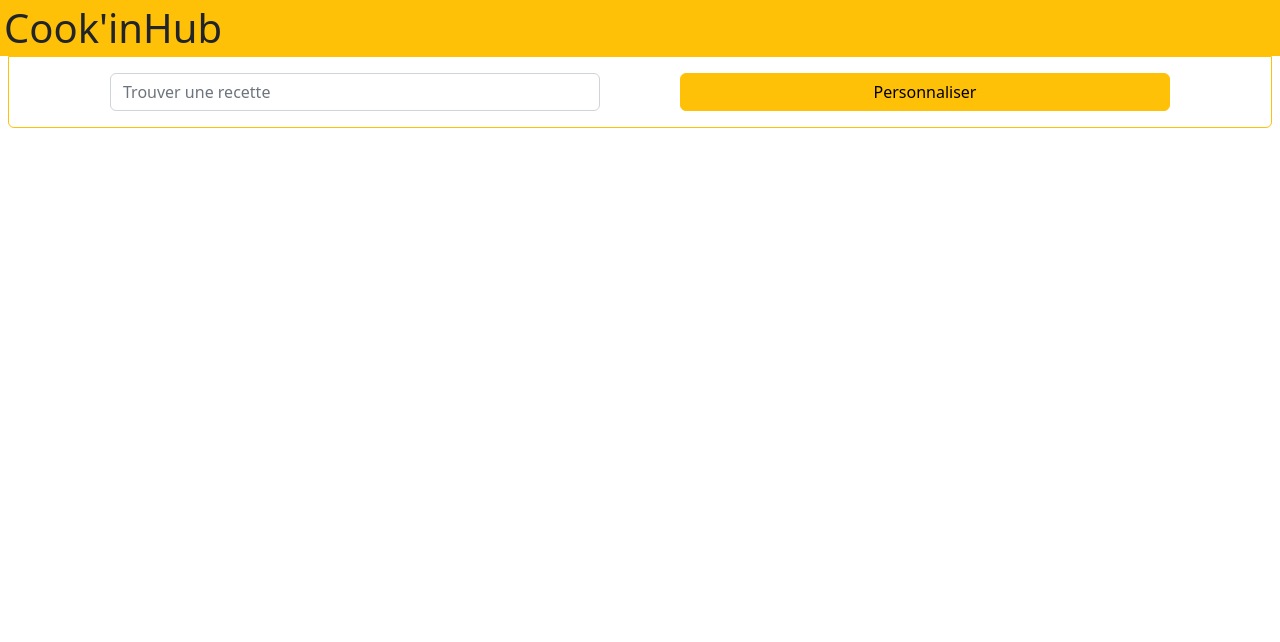
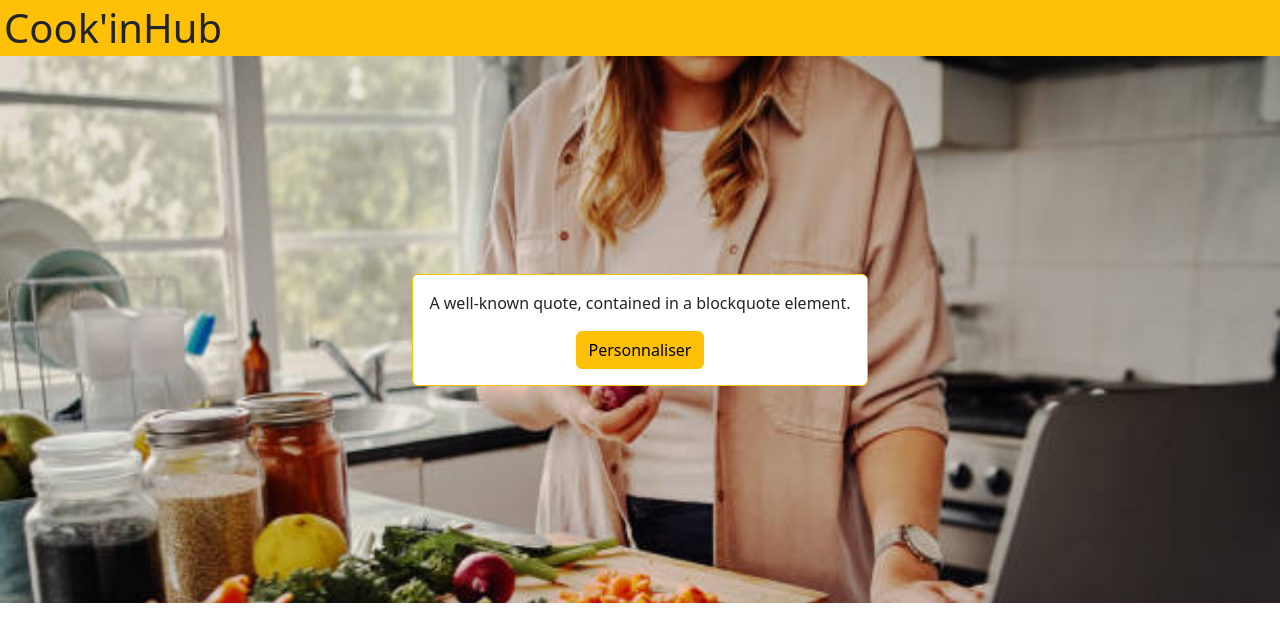
Before and after one commit to BADJEMM98/Recipe_generator, a Vue app in the folder cookinhub/: page / in a window 1280 px wide. Shown: the top 642 px of the page. Built offline with nearby package versions, Linux system fonts and the light colour scheme.

Commit message:
Adjusting of receipe display

```diff
--- a/cookinhub/src/views/HomeVue.vue
+++ b/cookinhub/src/views/HomeVue.vue
@@ -1,29 +1,33 @@
 <script>
+
 import CookinHubNav from '/src/components/BaseNav.vue'
 
 export default {
   name: 'CookinHubHome',
   components: {
     CookinHubNav
-    },
-
+  }
 }
 </script>
+<style>
+#homeBody {
+  background: url("../../public/Front.png");
+  background-size: cover;
+  height: 547px;
+}
+</style>
 
 <template>
   <CookinHubNav title="Cook'inHub"/>
-    <div class="border border-1 border-warning rounded-bottom mx-2">
-        <div class="container px-4">
-            <div class="row gx-5">
-                <div class="col">
-                    <div class="p-3">
-                        <input class="form-control" id="recettesDataList" placeholder="Trouver une recette">
-                    </div>
-                </div>
-                <div class="col">
-                    <div class="d-grid gap-2 p-3">
+    <div class="row align-items-center w-100 m-0" id="homeBody">
+      <div class="d-flex justify-content-center">
+        <div class="card border-warning">
+          <div class="card-body ">
+              <p>A well-known quote, contained in a blockquote element.</p>
+            <div class="d-flex justify-content-center">
                <router-link type="button" class="btn btn-warning" to="/customize">Personnaliser</router-link>
             </div>
+
           </div>
         </div>
       </div>
--- a/cookinhub/src/views/ReceipeVue.vue
+++ b/cookinhub/src/views/ReceipeVue.vue
@@ -1,40 +1,41 @@
 
 <template>
     <CookinHubNav title="Cook'inHub"/>
-  <div>{{ receipe }}</div>
+
     <div class="container p-4">
-        <div class="row gx-5">
-            <h5 class="card-title">Nom de la recette : </h5>
+      <div class="row gx-5">
+            <h5 class="card-title">Nom de la recette : {{ titre }}</h5>
         </div>
         <div class="row gx-5">
             <div class="col pt-4">
                 <div class="card-body">
                     <h5 class="card-title">Ingrédients :</h5>
-                    <ol class="list-group list-group-numbered pt-2">
+                    {{ ingredients }}
+                   <!--   <ol class="list-group list-group-numbered pt-2">
                         <li class="list-group-item">Cras justo odio</li>
                         <li class="list-group-item">Cras justo odio</li>
                         <li class="list-group-item">Cras justo odio</li>
-                    </ol>
+                    </ol>-->
+
                 </div>
             </div>
             <div class="col pt-4">
                 <div class="card-body">
                     <h5 class="card-title">Ustensiles</h5>
-                    <ol class="list-group list-group-numbered pt-2">
+                    {{ ustensiles }}
+                    <!--<ol class="list-group list-group-numbered pt-2">
                         <li class="list-group-item">Cras justo odio</li>
                         <li class="list-group-item">Cras justo odio</li>
                         <li class="list-group-item">Cras justo odio</li>
-                    </ol>
+                    </ol>-->
                 </div>
             </div>
         </div>
         <div class="row gx-5 p-4">
             <div class="card-body">
                 <h5 class="card-title">Etapes :</h5>
-                <ol class="list-group list-group-numbered pt-2">
-                    <li class="list-group-item">Cras justo odio</li>
-                    <li class="list-group-item">Cras justo odio</li>
-                    <li class="list-group-item">Cras justo odio</li>
+                <ol class="list-group pt-2" v-for="item in etapes" :key="item.id">
+                    <li class="list-group-item"> {{ item }}</li>
                 </ol>
          </div>
         </div>
@@ -50,11 +51,21 @@ export default{
   },
   data() {
     return {
-      receipe: ''
+      receipe: '',
+      titre : '',
+      ingredients : '',
+      ustensiles : '',
+      etapes : ''
     }
   },
   created() {
     this.receipe = this.$route.params.receipe;
+    const recette = this.receipe.split(",");
+    this.titre = recette[0];
+    this.ingredients = recette[5];
+    this.ustensiles = recette[4];
+    this.etapes = recette[6].split("etape")
+    this.etapes = this.etapes.slice(1);
   }
 }
 </script>
```
Also changed, not shown: cookinhub/public/Front.png (added). Lines whose indentation alone changed are shown as unchanged.
